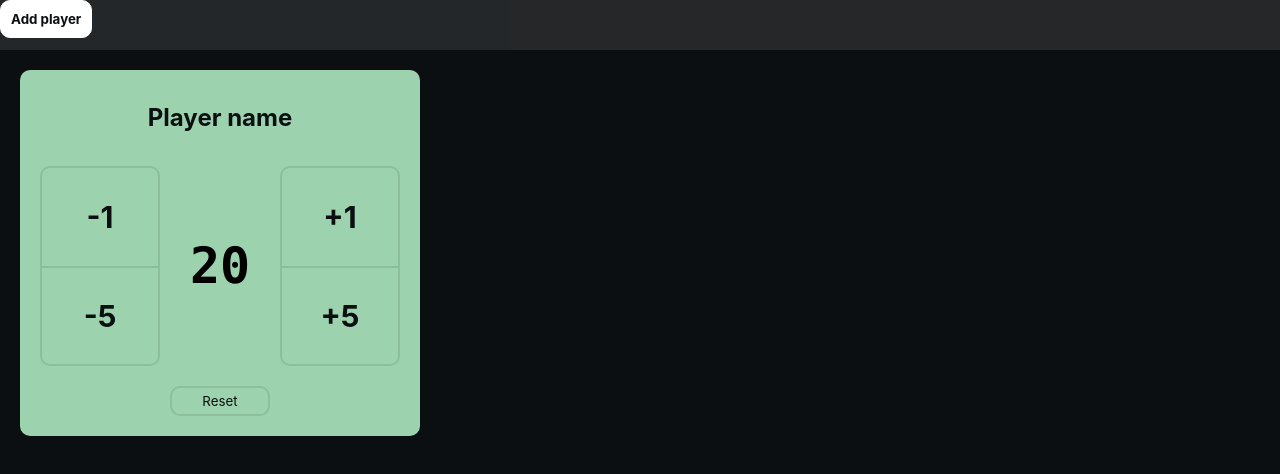
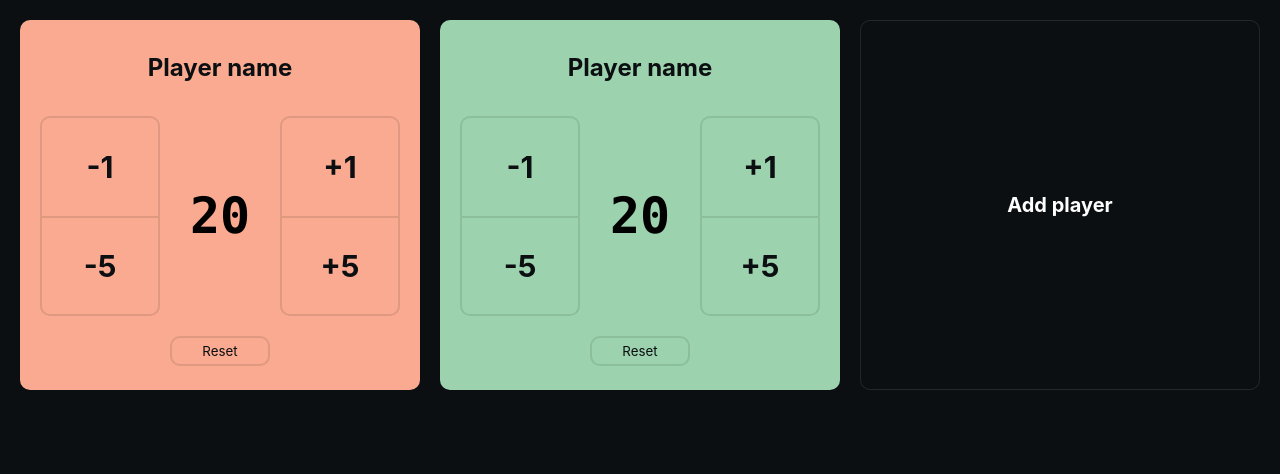
Before and after one commit to zichy/kaunter, a website: page index.html in a window 1280 px wide. Both pictures are taken after a click on the button "Add player". Drawn offline with Linux system fonts and the light colour scheme.

Commit message:
Refactor button logic

```diff
--- a/index.html
+++ b/index.html
@@ -8,13 +8,11 @@
 </head>
 
 <body>
-	<header class="bar">
-		<h1 class="hidden-visually">MagiCount</h1>
+	<h1 class="hidden-visually">MagiCount</h1>
 
+	<div class="players">
 		<button class="add-button">Add player</button>
-	</header>
-
-	<div class="players"></div>
+	</div>
 
 	<template class="player-template">
 		<article class="player">
--- a/main.css
+++ b/main.css
@@ -168,26 +168,27 @@ body {
 
 /* Player list */
 .players {
-	height: calc(100vh - 5rem);
+	height: 100vh;
 	display: grid;
 	grid-template-columns: 1fr 1fr 1fr;
 	grid-template-rows: 1fr 1fr;
 	grid-gap: 2rem;
-	padding-top: 5rem;
-	margin: 2rem;
+	padding: 2rem;
 }
 
 /* Add button */
 .add-button {
+	font-size: 2rem;
 	font-weight: bold;
 	padding: 1rem;
-	border: 1px solid var(--c-white);
+	border: 1px solid rgba(255, 255, 255, 0.1);
 	border-radius: 1rem;
 }
-.add-button:hover,
-.add-button:focus {
-	background-color: var(--c-white);
-	color: var(--c-black);
+.add-button:hover {
+	background-color: rgba(255, 255, 255, 0.1);
+}
+.add-button:nth-child(7) {
+	display: none;
 }
 
 /* Player */
@@ -197,16 +198,16 @@ body {
 	border-radius: 1rem;
 }
 .player:nth-of-type(1) {
+	background-color: var(--c-red);
+}
+.player:nth-of-type(2) {
 	background-color: var(--c-green);
 }
-.player:nth-of-type(2) {
-	background-color: var(--c-red);
-}
 .player:nth-of-type(3) {
-	background-color: var(--c-yellow);
+	background-color: var(--c-blue);
 }
 .player:nth-of-type(4) {
-	background-color: var(--c-blue);
+	background-color: var(--c-yellow);
 }
 .player:nth-of-type(5) {
 	background-color: var(--c-gray);
--- a/main.js
+++ b/main.js
@@ -23,26 +23,41 @@ document.querySelectorAll('.counter').forEach(($counter) => {
 	new Counter($counter);
 });
 
-// Add player button
-class addButton {
+// Player
+class Player {
 	constructor($el) {
 		this.$el = $el;
 		this.$players = document.querySelector('.players');
+		this.$button = document.querySelector('.add-button');
 		this.playerTemplate = document.querySelector('.player-template').content;
+
+		const clone = document.importNode(this.playerTemplate, true);
+		this.$el.appendChild(clone);
+
+		const $currentCounter = this.$players.querySelector('.player:last-of-type');
+		new Counter($currentCounter);
+
+		this.$el.appendChild(this.$button);
+	}
+}
+
+new Player(document.querySelector('.players'));
+
+// Add button
+class AddButton {
+	constructor($el) {
+		this.$el = $el;
+		this.$players = document.querySelector('.players');
 		this.maxPlayers = 6;
 
 		this.$el.addEventListener('click', () => {
 			const currentPlayers = document.querySelectorAll('.player').length;
 
 			if(currentPlayers < this.maxPlayers) {
-				const clone = document.importNode(this.playerTemplate, true);
-				this.$players.appendChild(clone);
-
-				const $currentCounter = this.$players.querySelector('.player:last-of-type');
-				new Counter($currentCounter);
+				new Player(this.$players);
 			}
 		});
 	}
 }
 
-new addButton(document.querySelector('.add-button'));
+new AddButton(document.querySelector('.add-button'));
```
